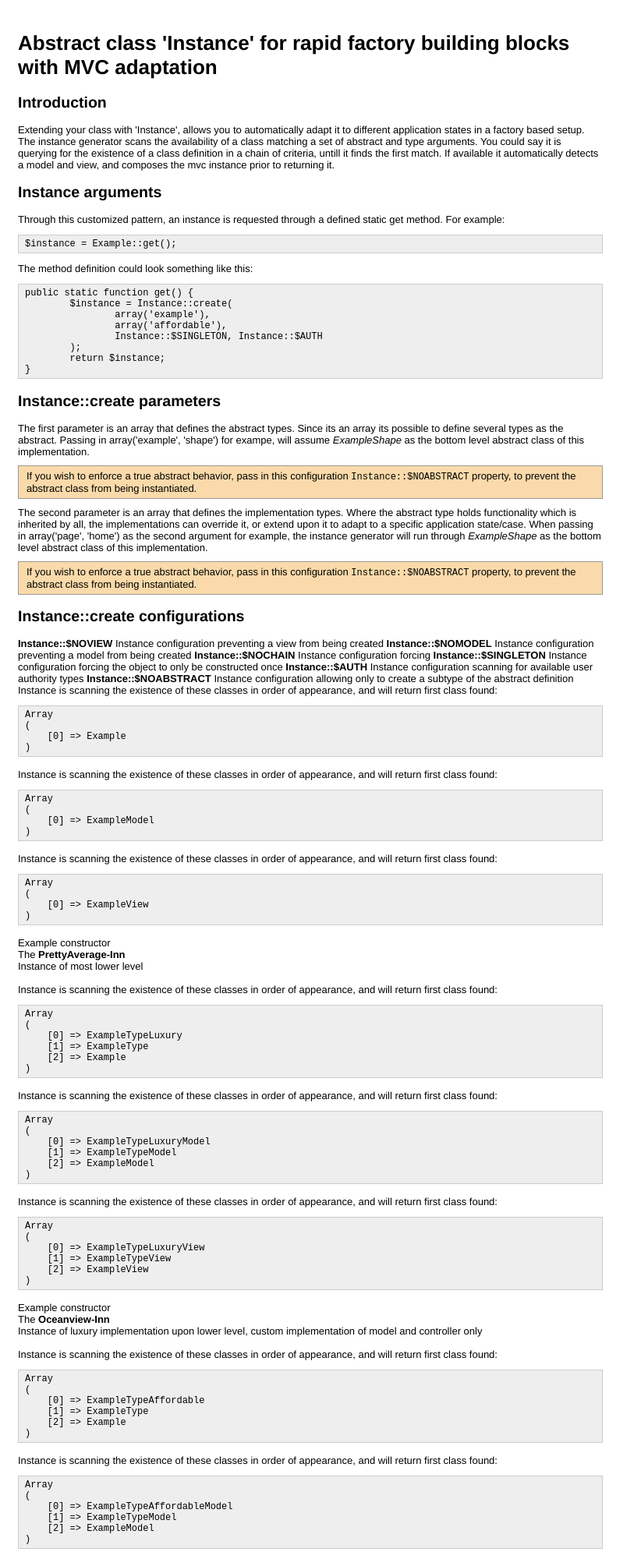
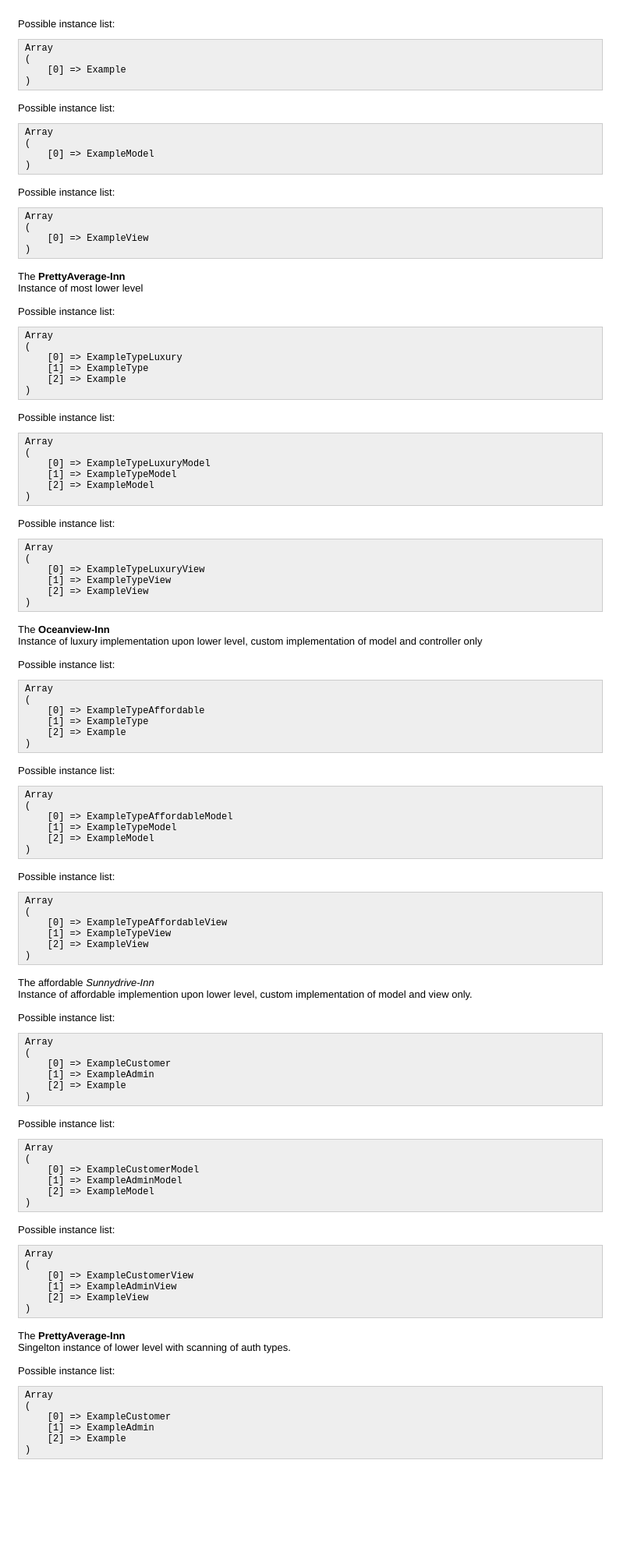
Before and after one commit to storywise/php-instance, a PHP site: page / in a window 1280 px wide. Shown: the top 1991 px of the page at 78% size, without its empty margins (0-813 px from the left). After the commit the page ends 1872 px from the top, so only its background shows below. Run offline with PHP 8.4, Linux system fonts and the light colour scheme.

Commit message:
Narrowed down index.php
Basic examples provided in index.php, and added debugging flag to
Instance which is only for the demo purposes.

```diff
--- a/index.php
+++ b/index.php
@@ -35,57 +35,17 @@
         </head>
         <body>
                 <div>
-                        <h1>Abstract class 'Instance' for rapid factory building blocks with MVC adaptation</h1>
+                        <?php
 
-                        <h2>Introduction</h2>
-                        Extending your class with 'Instance', allows you to automatically adapt it to different application states in a factory based setup. The instance generator scans the availability of a class matching a set of abstract and type arguments. You could say it is querying for the existence of  a class definition in a chain of criteria, untill it finds the first match. If available it automatically detects a model and view, and composes the mvc instance prior to returning it.
-
-                        <h2>Instance arguments</h2>
-                        Through this customized pattern, an instance is requested through a defined static get method. For example:
-                        <pre>$instance = Example::get();</pre>
-
-                        The method definition could look something like this:
-                        <pre>public static function get() {
-        $instance = Instance::create(
-                array('example'),
-                array('affordable'),
-                Instance::$SINGLETON, Instance::$AUTH
-        );
-        return $instance;
-}</pre>
-
-                        <h2>Instance::create parameters</h2>
-                        The first parameter is an array that defines the abstract types. Since its an array its possible to define several types as the abstract. Passing in array('example', 'shape') for exampe, will assume <i>ExampleShape</i> as the bottom level abstract class of this implementation.
-                        <div class="tip">If you wish to enforce a true abstract behavior, pass in this configuration <span>Instance::$NOABSTRACT</span> property, to prevent the abstract class from being instantiated.</div>
-                        The second parameter is an array that defines the implementation types. Where the abstract type holds functionality which is inherited by all, the implementations can override it, or extend upon it to adapt to a specific application state/case. When passing in array('page', 'home') as the second argument for example, the instance generator will run through <i>ExampleShape</i> as the bottom level abstract class of this implementation.
-                        <div class="tip">If you wish to enforce a true abstract behavior, pass in this configuration <span>Instance::$NOABSTRACT</span> property, to prevent the abstract class from being instantiated.</div>
-
-                        <h2>Instance::create configurations</h2>
-                        <b>Instance::$NOVIEW</b>
-                        Instance configuration preventing a view from being created
-
-                        <b>Instance::$NOMODEL</b>
-                        Instance configuration preventing a model from being created
-
-                        <b>Instance::$NOCHAIN</b>
-                        Instance configuration forcing
-
-                        <b>Instance::$SINGLETON</b>
-                        Instance configuration forcing the object to only be constructed once
-
-                        <b>Instance::$AUTH</b>
-                        Instance configuration scanning for available user authority types
-
-                        <b>Instance::$NOABSTRACT</b>
-                        Instance configuration allowing only to create a subtype of the abstract definition
-
-
-                        <?php
                         // Boot up the framework autoloader
                         require_once "php/boot.php";
 
+                        // Allow for informative messages throughout all instances
+                        Instance::setDebugging();
+
                         // Apply some dummy auth types of logged in users that may see different types
                         Instance::setAuthTypes(array('Admin', 'Customer'));
+
                         // Create bottom level Example and output
                         $example = Example::get();
 
@@ -96,6 +56,7 @@
 
                         // Create implementation of the bottom level called luxury
                         $example2 = Example::get2('luxury');
+
                         if ($example2 !== false) {
                                 $example2->setContext('Instance of luxury implementation upon lower level, custom implementation of model and controller only');
                                 $example2->output();
@@ -114,8 +75,10 @@
                                 $example4->setContext('Singelton instance of lower level with scanning of auth types.');
                                 $example4->output();
 
+                                // This retrieval wont execute the constructor again, because its configured to be a singleton
                                 $noconstructormsg = Example::get3();
                         }
+
                         ?>
                 </div>
         </body>
--- a/php/framework/example/Example.php
+++ b/php/framework/example/Example.php
@@ -25,7 +25,6 @@ class Example extends Instance {
 
         public function __construct(DbConnect $model = null, $view = null) {
                 parent::__construct( $model, $view );
-                echo "Example constructor<br>\n";
         }
 
         public function setContext( $context ) {
--- a/php/framework/instance/Instance.php
+++ b/php/framework/instance/Instance.php
@@ -7,6 +7,15 @@ abstract class Instance {
 
         private static $singleton = array();
         private static $cache = array();
+        private static $debugging = false;
+
+        /**
+         * For the sake of the demo, allow for debug messages
+         * @param boolean $on
+         */
+        public static function setDebugging($on = true) {
+                self::$debugging = $on;
+        }
 
         private static function getExistingTypeByList($types) {
 
@@ -18,8 +27,8 @@ abstract class Instance {
                         return self::$cache[$signature];
 
                 // This starts with the full type i.e. ImageJpeg, and second just Image as a general type
-                $numTypes =  count($types);
-                for ($i = 0; $i <$numTypes; $i++) {
+                $numTypes = count($types);
+                for ($i = 0; $i < $numTypes; $i++) {
 
                         // Type of Class
                         $specificType = $types[$i];
@@ -100,12 +109,14 @@ abstract class Instance {
                                 break;
                 }
 
-                echo '<div style="margin-bottom:15px;">';
-                echo 'Instance is scanning the existence of these classes in order of appearance, and will return first class found:';
-                echo '<pre>';
-                echo print_r( $arr, true );
-                echo '</pre>';
-                echo '</div>';
+                if (self::$debugging) {
+                        echo '<div style="margin-bottom:15px;">' .
+                        'Possible instance list:' .
+                        '<pre>' .
+                        print_r($arr, true) .
+                        '</pre>' .
+                        '</div>';
+                }
 
                 return self::getExistingTypeByList($arr);
         }
```
